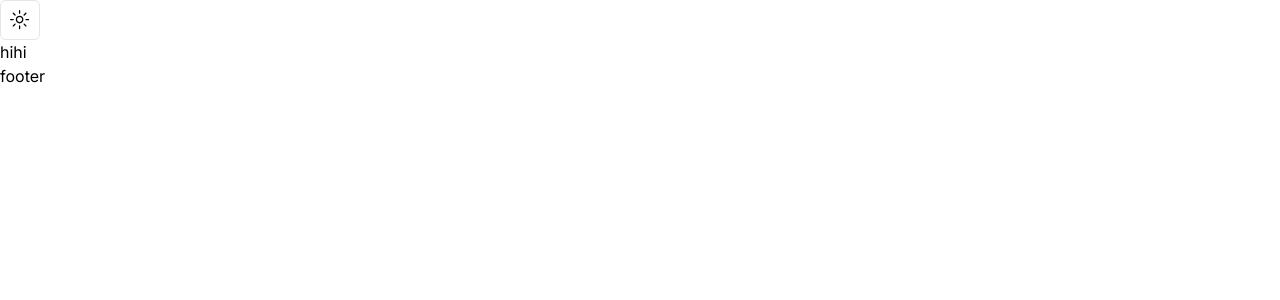
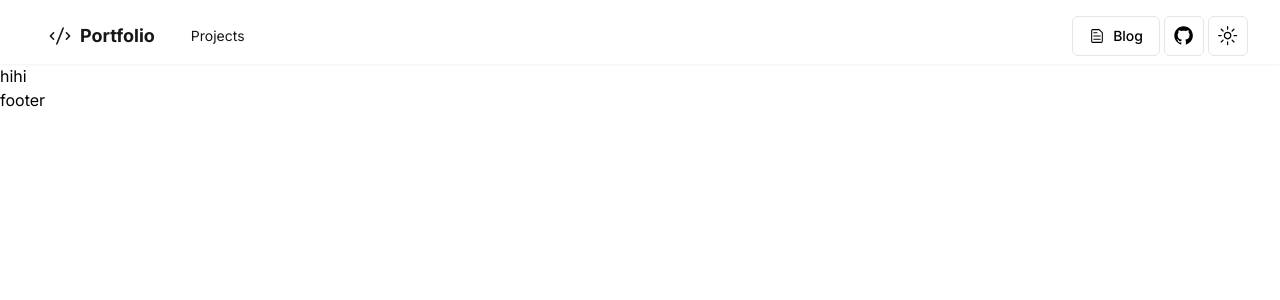
Before and after one commit to caffeine-addictt/portfolio, a Next.js app: page / in a window 1280 px wide. Shown: the top 300 px of the page. Built offline with nearby package versions, Linux system fonts and the light colour scheme.

Commit message:
+ navbar

```diff
--- a/src/components/navbar.tsx
+++ b/src/components/navbar.tsx
@@ -1,13 +1,65 @@
 'use client'
 
+import * as React from 'react'
+import Link from 'next/link'
+import Image from 'next/image'
+
+import { cn } from '@utils/tailwind'
+import { buttonVariants } from '@components/ui/button'
 import { ModeToggle } from '@components/theme-provider'
+import { TooltipWrapper } from '@components/ui/tooltip'
+import { GitHubLogoIcon, FileTextIcon, CodeIcon } from '@radix-ui/react-icons'
+
+
+
 
 const Navbar = () => {
   return (
-    <nav>
-      <ModeToggle />
+    <nav className='flex w-full h-auto justify-center dark:bg-black/60 bg-white/60 shadow-sm backdrop-blur-sm'>
+      <div className='flex flex-row self-center justify-between w-[95%] h-full mt-4 mb-2 gap-1'>
+        {/* Left */}
+        <div className='flex flex-row gap-1 self-center'>
+          <TooltipWrapper text='Home page' asChild>
+            <Link href='/' className={cn(buttonVariants({ variant: 'link' }), 'my-auto font-bold text-lg')}>
+              <CodeIcon className='h-6 w-6 rotate-0 scale-100 mr-2' />
+              Portfolio
+            </Link>
+          </TooltipWrapper>
+
+
+          <TooltipWrapper text='View my projects!' asChild>
+            <Link href='/projects' className={cn(buttonVariants({ variant: 'link' }), 'my-auto text-sm font-normal')}>
+              Projects
+            </Link>
+          </TooltipWrapper>
+        </div>
+
+
+        {/* Right */}
+        <div className='flex flex-row self-center gap-1'>
+          <TooltipWrapper text='View my blog!' asChild>
+            <Link href='/blog' className={cn(buttonVariants({ variant: 'outline' }), 'my-auto')}>
+              <FileTextIcon className='h-4 w-4 rotate-0 scale-100 mr-2' />
+              Blog
+            </Link>
+          </TooltipWrapper>
+
+
+          <TooltipWrapper text='Github' asChild>
+            <Link
+              href='https://github.com/caffeine-addictt'
+              target='_blank'
+              referrerPolicy='no-referrer-when-downgrade'
+              className={cn(buttonVariants({ variant: 'outline', size: 'icon' }), 'my-auto')}
+            >
+              <GitHubLogoIcon className='h-[1.2rem] w-[1.2rem] rotate-0 scale-100' />
+            </Link>
+          </TooltipWrapper>
+
+          <ModeToggle className='my-auto' />
+        </div>
+      </div>
     </nav>
   )
 }
-
 export default Navbar
```
